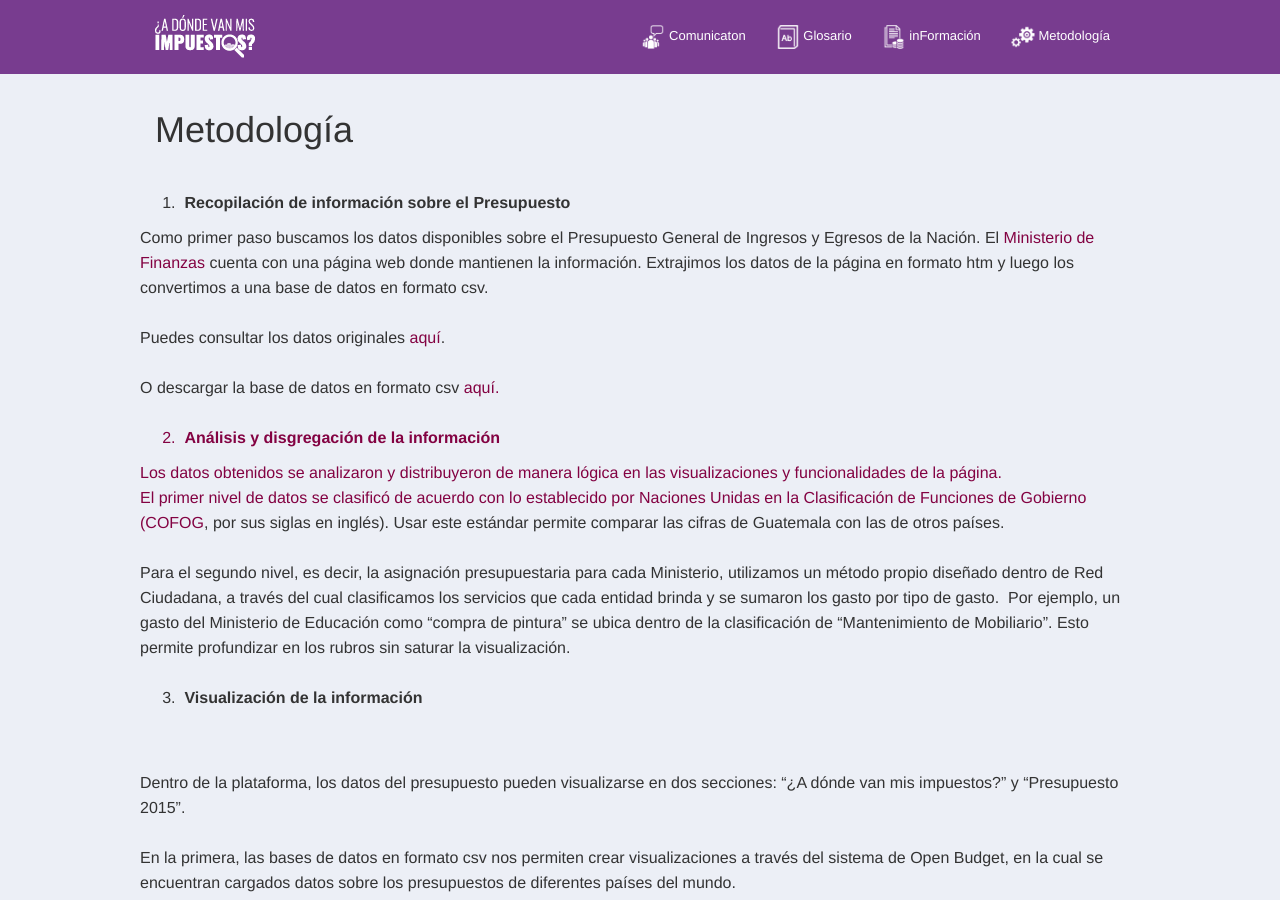
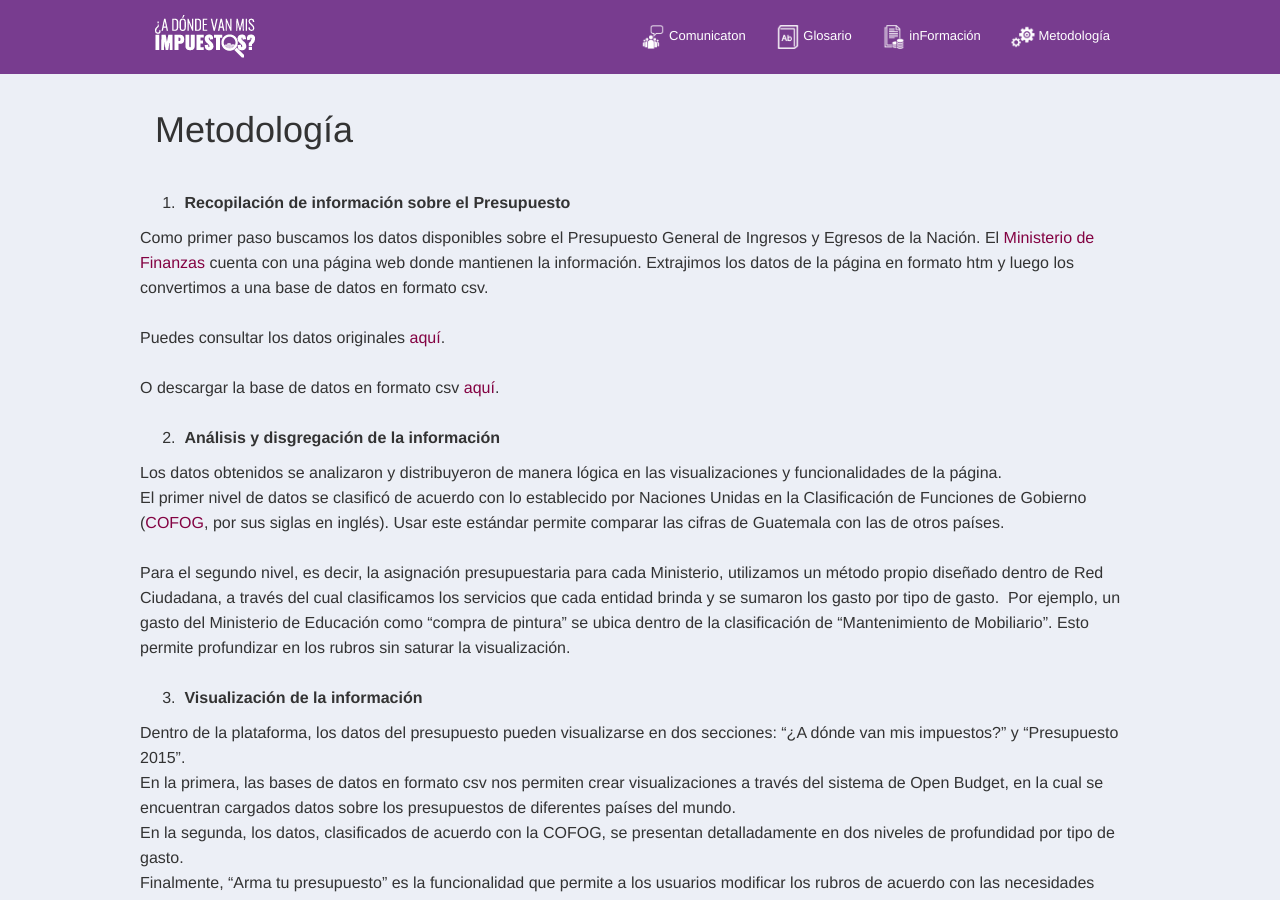
Before and after one commit to jherreragt/MiGuatemala.org, a Jekyll site: the page built from metodologia.html, in a window 1280 px wide and 900 px high. Built offline with Jekyll 4.4.1, drawn with Linux system fonts in a browser that asks for light colours; nearby versions of some CDN libraries; some web fonts are replaced.

Commit message:
Update metodologia.html

```diff
--- a/metodologia.html
+++ b/metodologia.html
@@ -11,7 +11,7 @@ title: Metodología
 		<br>
 		<br><span style="font-weight: 400;">Puedes consultar los datos originales </span><a href="http://www.minfin.gob.gt/archivos/presua2015/inicio.htm"><span style="font-weight: 400;">aquí</span></a><span style="font-weight: 400;">.</span>
 		<br>
-		<br><span style="font-weight: 400;">O descargar la base de datos en formato csv </span><a href="http://www.minfin.gob.gt/archivos/presua2015/inicio.htm"><span style="font-weight: 400;">aquí</span><span style="font-weight: 400;">.</span>
+		<br><span style="font-weight: 400;">O descargar la base de datos en formato csv </span><a href="http://www.minfin.gob.gt/archivos/presua2015/inicio.htm"><span style="font-weight: 400;">aquí</span></a><span style="font-weight: 400;">.</span>
 
 		<ol start="2">
 			<br><li><b>  Análisis y disgregación de la información </b></li>
@@ -21,7 +21,6 @@ title: Metodología
 
 		<br><span style="font-weight: 400;">El primer nivel de datos se clasificó de acuerdo con lo establecido por Naciones Unidas en la Clasificación de Funciones de Gobierno (</span><a href="http://unstats.un.org/unsd/cr/registry/regcst.asp?Cl=4"><span style="font-weight: 400;">COFOG</span></a><span style="font-weight: 400;">, por sus siglas en inglés). Usar este estándar permite comparar las cifras de Guatemala con las de otros países. </span>
 
-		&nbsp;
 		<br>
 		<br><span style="font-weight: 400;">Para el segundo nivel, es decir, la asignación presupuestaria para cada Ministerio, utilizamos un método propio diseñado dentro de Red Ciudadana, a través del cual clasificamos los servicios que cada entidad brinda y se sumaron los gasto por tipo de gasto.  Por ejemplo, un gasto del Ministerio de Educación como “compra de pintura” se ubica dentro de la clasificación de “Mantenimiento de Mobiliario”. Esto permite profundizar en los rubros sin saturar la visualización. </span>
 
@@ -29,24 +28,14 @@ title: Metodología
 		<ol start="3">
 			<br><li><b>  Visualización de la información</b></li>
 		</ol>
-		&nbsp;
-		<br>
-		<br><span style="font-weight: 400;">Dentro de la plataforma, los datos del presupuesto pueden visualizarse en dos secciones: “¿A dónde van mis impuestos?” y “Presupuesto 2015”. </span>
+		<span style="font-weight: 400;">Dentro de la plataforma, los datos del presupuesto pueden visualizarse en dos secciones: “¿A dónde van mis impuestos?” y “Presupuesto 2015”. </span>
 
-		&nbsp;
-		<br>
 		<br><span style="font-weight: 400;">En la primera, las bases de datos en formato csv nos permiten crear visualizaciones a través del sistema de Open Budget, en la cual se encuentran cargados datos sobre los presupuestos de diferentes países del mundo. </span>
 
-		&nbsp;
-		<br>
 		<br><span style="font-weight: 400;">En la segunda, los datos, clasificados de acuerdo con la COFOG, se presentan detalladamente en dos niveles de profundidad por tipo de gasto.</span>
 
-		&nbsp;
-		<br>
 		<br><span style="font-weight: 400;">Finalmente, “Arma tu presupuesto” es la funcionalidad que permite a los usuarios modificar los rubros de acuerdo con las necesidades que consideran prioritarias y compartir su propuesta a través de las redes sociales, las cuales están direccionadas a las autoridades correspondientes para que conozcan el punto de vista de los ciudadanos.</span>
 
-		&nbsp;
-		<br>
 		<br><span style="font-weight: 400;">“Arma tu presupuesto” fue diseñado por el </span><a href="https://partidodelared.org/"><span style="font-weight: 400;">Partido de la Red </span></a><span style="font-weight: 400;">en Argentina. Nosotros hemos replicado su código para poder utilizarlo en Guatemala y que podamos hacer llegar a nuestras autoridades lo que queremos que prioricen al momento de aprobarlo. </span>
 
 		&nbsp;
@@ -64,7 +53,7 @@ title: Metodología
 		&nbsp;
 		<br>
 		<br><span style="font-weight: 400;">Otros vínculos de interés:</span>
-		<br><br>
+
 		<br><a href="http://www.minfin.gob.gt/archivos/presua2015/inicio.htm"><span style="font-weight: 400;">Presupuesto 2015</span></a>
 		<br>
 		<br><a href="http://www.minfin.gob.gt/archivos/presua2015/inicio.htm"><span style="font-weight: 400;">Distribución del Presupuesto por Ministerio</span></a>
```
